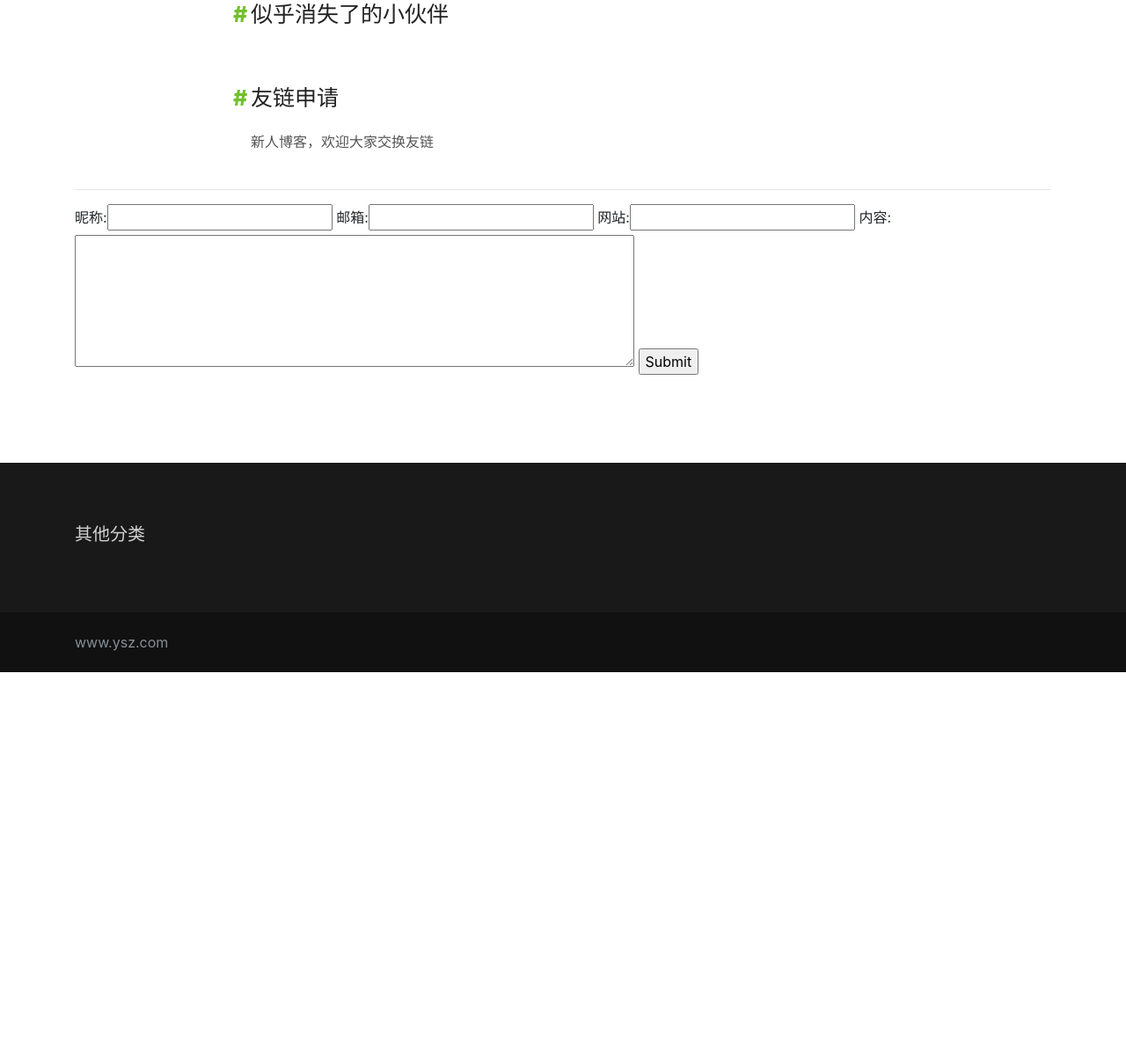
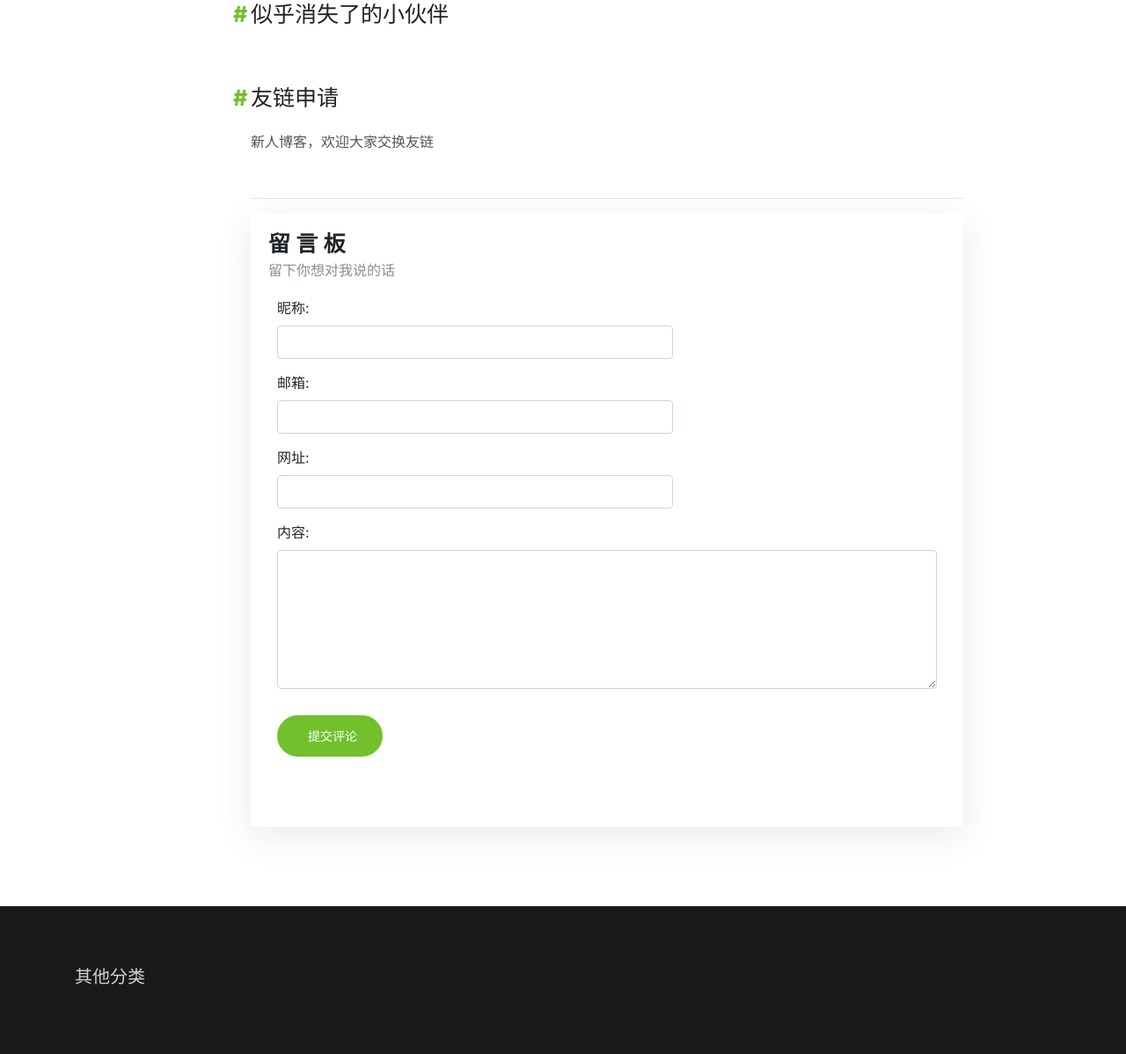
Before and after one commit to BaskerShu/typeidea, a Django app: page /link/ in a window 1280 px wide. Shown: the part 454-1652 px from the top of the page at 88% size. Before the commit the page ends 1218 px from the top, so only its background shows below. Run offline with Django 3.2, Linux system fonts and the light colour scheme; data that the repository does not hold is empty; some libraries are stand-ins or nearby versions.

Commit message:
完成写评论模块的前端美化

```diff
--- a/typeidea/comment/forms.py
+++ b/typeidea/comment/forms.py
@@ -10,7 +10,28 @@ class CommentForm(forms.ModelForm):
     content = forms.CharField(
         max_length=500,
         label="内容",
-        widget=forms.widgets.Textarea(attrs={'rows': 6, 'cols': 60})
+        widget=forms.widgets.Textarea(
+            attrs={'rows': 6, 'cols': 60, 'class': 'form-control'}
+        )
+    )
+    nickname = forms.CharField(
+        max_length=50,
+        label="昵称",
+        widget=forms.widgets.Input(
+            attrs={'class': 'form-control', }
+        )
+    )
+    email = forms.CharField(
+        label="邮箱",
+        widget=forms.widgets.EmailInput(
+            attrs={'class': 'form-control', }
+        )
+    )
+    website = forms.URLField(
+        label="网址",
+        widget=forms.widgets.URLInput(
+            attrs={'class': 'form-control', }
+        )
     )
 
     def clean_content(self):
@@ -22,4 +43,4 @@ class CommentForm(forms.ModelForm):
 
     class Meta:
         model = Comment
-        fields = ['nickname', 'email', 'website', 'content']
+        fields = ['nickname', 'email', 'website', 'content', ]
--- a/typeidea/typeidea/themes/default/static/css/base.css
+++ b/typeidea/typeidea/themes/default/static/css/base.css
@@ -1,3 +1,4 @@
+/* Header */
 .header-top {
     position: relative;
     left: 0;
@@ -31,10 +32,16 @@ header nav a.logo:hover{
 header nav nav a:hover {
     color: #72c02c;
 }
+/* END */
+
+/* Section */
 section {
     background-color: #f7f7f7;
     padding: 80px 0px;
 }
+/* END */
+
+/* SideBar */
 .main {
     padding-top: 100px;
     padding-bottom: 20px;
@@ -124,6 +131,9 @@ section {
     background-color: #72c02c;
     color: #fff;
 }
+/* END */
+
+/* Footer */
 .footer {
     padding-top: 4.28571rem;
     padding-bottom: 4.28571rem;
@@ -143,6 +153,9 @@ section {
     background-color: #111;
     box-sizing: border-box;
 }
+/* END */
+
+/* List */
 .text-center {
     text-align: center;
 }
@@ -218,6 +231,9 @@ section {
     padding-left: 0px;
     text-align: center;
 }
+/* END */
+
+/* Pagination */
 .prev-page {
     float: left;
     display: inline-block;
@@ -265,8 +281,10 @@ section {
 .active a:hover {
     text-decoration: None;
     color: #fff;
+}
+/* END */
 
-}
+/* Detail */
 .breadcrumb-detail {
     color: #000;
     font-weight: 600;
@@ -293,6 +311,9 @@ section {
 .post-content {
     margin: 20px 10px;
 }
+/* END */
+
+/* Link */
 .block-link {
     margin: -40px 100px -10px 200px;
 }
@@ -333,3 +354,59 @@ section {
 .block-link p {
     color: #555;
 }
+/* END */
+
+/* Comment */
+.main .shadow-div {
+    box-shadow: 0px 10px 40px 0px rgba(47,47,47,0.1);
+    border: 0px solid transparent;
+}
+.main .card h5 {
+    font-weight: 600;
+    font-size: 25px;
+}
+.main .card form {
+    margin: 20px 10px;
+}
+.main .card input {
+    width: 60%;
+    margin-bottom: 15px;
+}
+.main .card input:focus {
+    box-shadow: 0 0 0 0.2rem #8cd54a5e;
+    border-color: transparent;
+}
+.main .card textarea:focus {
+    box-shadow: 0 0 0 0.2rem #8cd54a5e;
+    border-color: transparent;
+}
+.main .card .submit-btn {
+    border-width: 2px;
+    border-style: solid;
+    border-color: #72c02c;
+    padding: 11px 33px;
+    box-sizing: border-box;
+    border-radius: 80px;
+    text-decoration: none;
+    font-size: 14px;
+    font-weight: 400;
+    transition: all 120ms linear;
+    margin: 30px 0px 20px 0px;
+    cursor: pointer;
+    width: 120px;
+    box-shadow: None;
+    background-color: #72c02c;
+    color: #fff;
+}
+.main .card .submit-btn:hover {
+    background-color: #fff;
+    color: #72c02c;
+    border-color: #72c02c;
+}
+.main .card .submit-btn:focus {
+    background-color: #fff;
+    color: #72c02c;
+    border-color: #72c02c;
+    box-shadow: None;
+}
+/* END */
--- a/typeidea/typeidea/themes/default/templates/comment/block.html
+++ b/typeidea/typeidea/themes/default/templates/comment/block.html
@@ -1,9 +1,15 @@
 <!-- 评论部分 -->
+<hr/>
 
-<hr/>
-<form action="/comment/" method="post">
-    {% csrf_token %}
-    <input name="target" maxlength="200" type="hidden" value="{{ request.path }}" />
-    {{ comment_form }}
-    <input type="submit" value="Submit" />
-</form>
+<div class="card shadow-div" >
+  <div class="card-body">
+    <h5 class="card-title">留 言 板</h5>
+    <h6 class="card-subtitle mb-2 text-muted">留下你想对我说的话</h6>
+    <form action="/comment/" method="post" class="form-group">
+        {% csrf_token %}
+        <input name="target" class="form-control" maxlength="200" type="hidden" value="{{ request.path }}" />
+        {{ comment_form }}
+        <input class="submit-btn" type="submit" class="form-control" value="提交评论" />
+    </form>
+  </div>
+</div>
--- a/typeidea/typeidea/themes/default/templates/config/link.html
+++ b/typeidea/typeidea/themes/default/templates/config/link.html
@@ -30,8 +30,8 @@
             <h2 class="link-title">友链申请</h2>
             <p>新人博客，欢迎大家交换友链</p>
         </div>
+
+        {% include "../comment/block.html" %}
+
     </div>
-
-    {% include "../comment/block.html" %}
-
 {% endblock %}
```
